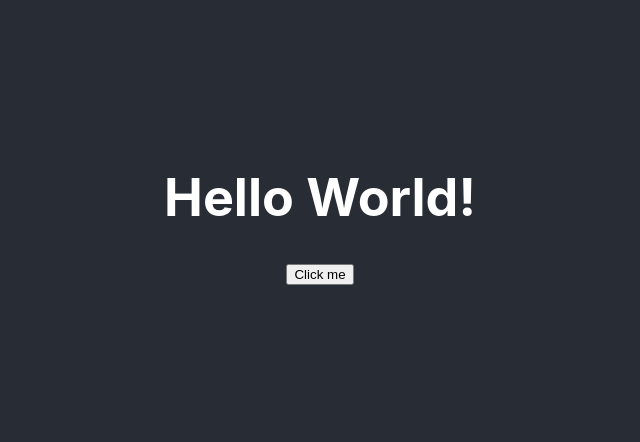
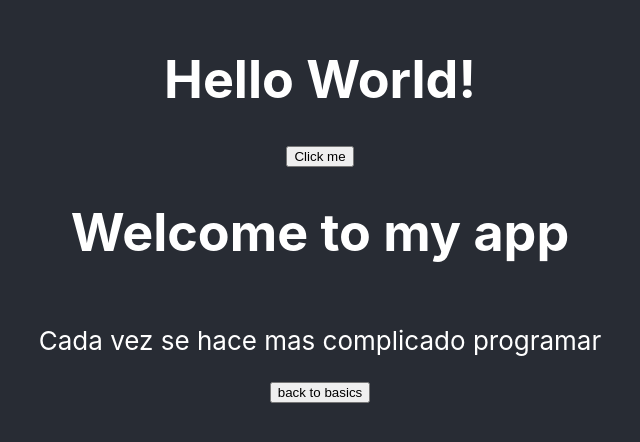
Before and after one commit to ielow/gitflowtest, a React (Create React App) app in the folder src/app/: page / in a window 1280 px wide. Shown: the part 192-634 px from the top of the page, without its empty margins (320-960 px from the left). Built offline with nearby package versions, Linux system fonts and the light colour scheme.

Commit message:
Update ui and update documentation (#12)

```diff
--- a/src/app/src/App.tsx
+++ b/src/app/src/App.tsx
@@ -9,6 +9,9 @@ function App() {
       <header className="App-header">
         <h1>Hello World!</h1>
         <MyComponent></MyComponent>
+        <h1> Welcome to my app</h1>
+        <p>Cada vez se hace mas complicado programar</p>
+        <button>back to basics</button>
       </header>
     </div>
   );
```
Also changed, not shown: 1 other file (tests, documents, lock files or other folders).
